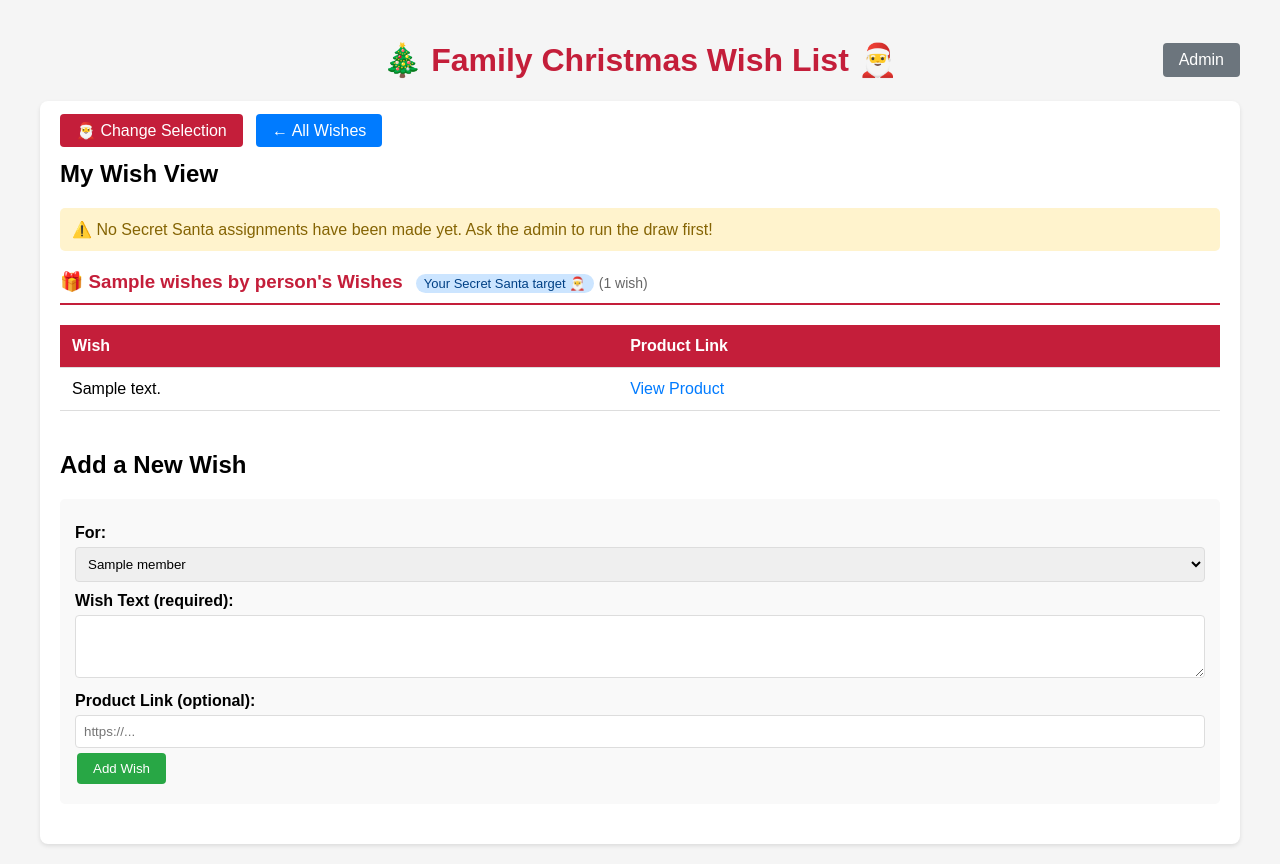
After one commit to Seskahin/SecretSanta, a Flask app: template templates/my_wishes.html in a window 1280 px wide. The commit adds this page. Run offline with Flask 3, Linux system fonts and the light colour scheme; the template is opened without the code that fills it: most values are stand-ins (such as "Sample title", 1, 10 or a date in 2020).

Commit message:
Changes before error encountered
Co-authored-by: Seskahin <83581067+Seskahin@users.noreply.github.com>

```diff
--- a/app.py
+++ b/app.py
@@ -3,16 +3,17 @@ Flask Web Application for Family Christmas Wish List
 
 This application allows family members to:
 - Add wishes to a shared list
-- Reserve wishes (so others know it's being handled)
 - Delete wishes
 - View all wishes in a simple table
-- Admin can manage family members pool
+- Admin can manage family members pool and Secret Santa assignments
+- Secret Santa draw assigns each family member a recipient (circular)
 """
 
 from flask import Flask, render_template, request, redirect, url_for, session, flash
 from functools import wraps
 import sqlite3
 import os
+import random
 
 app = Flask(__name__)
 # NOTE: In production, use a secure random key from environment variable:
@@ -62,8 +63,16 @@ def init_db():
             id INTEGER PRIMARY KEY AUTOINCREMENT,
             person_name TEXT NOT NULL,
             wish_text TEXT NOT NULL,
-            product_link TEXT,
-            reserved INTEGER DEFAULT 0
+            product_link TEXT
+        )
+    ''')
+
+    # Create secret_santa table
+    conn.execute('''
+        CREATE TABLE IF NOT EXISTS secret_santa (
+            id INTEGER PRIMARY KEY AUTOINCREMENT,
+            giver_name TEXT NOT NULL UNIQUE,
+            receiver_name TEXT NOT NULL
         )
     ''')
     conn.commit()
@@ -100,7 +109,7 @@ def index():
     for member in family_members:
         person_name = member['name']
         wishes = conn.execute(
-            'SELECT * FROM wishes WHERE person_name = ? ORDER BY reserved ASC, id DESC',
+            'SELECT * FROM wishes WHERE person_name = ? ORDER BY id DESC',
             (person_name,)
         ).fetchall()
         wishes_by_person[person_name] = wishes
@@ -141,27 +150,6 @@ def add_wish():
 
         conn.close()
 
-    return redirect(url_for('index'))
-
-
-@app.route('/reserve/<int:wish_id>', methods=['POST'])
-def reserve_wish(wish_id):
-    """
-    Toggle the reserved status of a wish.
-    If reserved (1), changes to unreserved (0), and vice versa.
-    """
-    conn = get_db_connection()
-
-    # Get current reserved status
-    wish = conn.execute('SELECT reserved FROM wishes WHERE id = ?', (wish_id,)).fetchone()
-
-    if wish:
-        # Toggle reserved status (0 -> 1 or 1 -> 0)
-        new_status = 0 if wish['reserved'] == 1 else 1
-        conn.execute('UPDATE wishes SET reserved = ? WHERE id = ?', (new_status, wish_id))
-        conn.commit()
-
-    conn.close()
     return redirect(url_for('index'))
 
 
@@ -209,15 +197,22 @@ def admin_logout():
 @login_required
 def admin_panel():
     """
-    Admin panel to manage family members pool.
+    Admin panel to manage family members pool, view all wishes, and manage Secret Santa.
     """
     conn = get_db_connection()
     family_members = conn.execute(
         'SELECT * FROM family_members ORDER BY name ASC'
     ).fetchall()
+    all_wishes = conn.execute(
+        'SELECT * FROM wishes ORDER BY person_name ASC, id DESC'
+    ).fetchall()
+    santa_assignments = conn.execute(
+        'SELECT giver_name, receiver_name FROM secret_santa ORDER BY giver_name ASC'
+    ).fetchall()
     conn.close()
 
-    return render_template('admin_panel.html', family_members=family_members)
+    return render_template('admin_panel.html', family_members=family_members,
+                           all_wishes=all_wishes, santa_assignments=santa_assignments)
 
 
 @app.route('/admin/add_member', methods=['POST'])
@@ -317,6 +312,109 @@ def edit_family_member(member_id):
     return redirect(url_for('admin_panel'))
 
 
+@app.route('/admin/generate_secret_santa', methods=['POST'])
+@login_required
+def generate_secret_santa():
+    """
+    Generate Secret Santa assignments for all family members.
+    Creates a circular assignment: members are randomly shuffled and each
+    person is assigned the next person in the shuffled list.
+    """
+    conn = get_db_connection()
+    members = conn.execute(
+        'SELECT name FROM family_members ORDER BY name ASC'
+    ).fetchall()
+    names = [m['name'] for m in members]
+
+    if len(names) < 2:
+        flash('Need at least 2 family members to generate Secret Santa assignments.', 'error')
+        conn.close()
+        return redirect(url_for('admin_panel'))
+
+    random.shuffle(names)
+
+    # Clear existing assignments
+    conn.execute('DELETE FROM secret_santa')
+
+    # Create circular assignments: names[i] -> names[(i+1) % n]
+    for i, name in enumerate(names):
+        receiver = names[(i + 1) % len(names)]
+        conn.execute(
+            'INSERT INTO secret_santa (giver_name, receiver_name) VALUES (?, ?)',
+            (name, receiver)
+        )
+
+    conn.commit()
+    conn.close()
+
+    flash('Secret Santa assignments generated successfully!', 'success')
+    return redirect(url_for('admin_panel'))
+
+
+@app.route('/select_member', methods=['GET', 'POST'])
+def select_member():
+    """
+    Page where users identify themselves by selecting their family member name(s).
+    Stores selection in session and redirects to the filtered wish view.
+    """
+    conn = get_db_connection()
+    family_members = conn.execute(
+        'SELECT name FROM family_members ORDER BY name ASC'
+    ).fetchall()
+    conn.close()
+
+    if request.method == 'POST':
+        selected = request.form.getlist('members')
+        if selected:
+            session['selected_members'] = selected
+            return redirect(url_for('my_wishes'))
+        return render_template('select_member.html', family_members=family_members,
+                               error='Please select at least one family member.')
+
+    return render_template('select_member.html', family_members=family_members)
+
+
+@app.route('/my_wishes')
+def my_wishes():
+    """
+    Filtered wish view for selected family members.
+    Shows the wishes of the selected members and their Secret Santa targets.
+    """
+    selected_members = session.get('selected_members', [])
+
+    if not selected_members:
+        return redirect(url_for('select_member'))
+
+    conn = get_db_connection()
+
+    # Get Secret Santa assignments for the selected members
+    assignments = {}
+    for member in selected_members:
+        row = conn.execute(
+            'SELECT receiver_name FROM secret_santa WHERE giver_name = ?',
+            (member,)
+        ).fetchone()
+        if row:
+            assignments[member] = row['receiver_name']
+
+    # Collect all visible people (self + their targets)
+    visible_people = set(selected_members) | set(assignments.values())
+
+    # Get wishes for all visible people
+    wishes_by_person = {}
+    for person in sorted(visible_people):
+        wishes = conn.execute(
+            'SELECT * FROM wishes WHERE person_name = ? ORDER BY id DESC',
+            (person,)
+        ).fetchall()
+        wishes_by_person[person] = wishes
+
+    conn.close()
+
+    return render_template('my_wishes.html', wishes_by_person=wishes_by_person,
+                           selected_members=selected_members, assignments=assignments)
+
+
 if __name__ == '__main__':
     # Initialize database on startup
     init_db()
--- a/templates/base.html
+++ b/templates/base.html
@@ -136,7 +136,10 @@
     </style>
 </head>
 <body>
-    <h1>🎄 Family Christmas Wish List 🎅</h1>
+    <div style="position: relative; text-align: center; margin-bottom: 10px;">
+        <h1>🎄 Family Christmas Wish List 🎅</h1>
+        <a href="{{ url_for('admin_panel') }}" style="position: absolute; top: 50%; right: 0; transform: translateY(-50%); padding: 8px 16px; background-color: #6c757d; color: white; border-radius: 4px; text-decoration: none;">Admin</a>
+    </div>
     <div class="container">
         {% block content %}{% endblock %}
     </div>
--- /dev/null
+++ b/templates/my_wishes.html
@@ -0,0 +1,97 @@
+{% extends "base.html" %}
+
+{% block title %}My Wishes - Family Christmas Wish List{% endblock %}
+
+{% block content %}
+    <div style="margin-bottom: 20px;">
+        <a href="{{ url_for('select_member') }}" style="padding: 8px 16px; background-color: #c41e3a; color: white; border-radius: 4px; text-decoration: none;">🎅 Change Selection</a>
+        &nbsp;
+        <a href="{{ url_for('index') }}" style="padding: 8px 16px; background-color: #007bff; color: white; border-radius: 4px; text-decoration: none;">← All Wishes</a>
+    </div>
+
+    <h2>My Wish View</h2>
+
+    {% if not assignments %}
+    <div style="background-color: #fff3cd; color: #856404; padding: 12px; border-radius: 5px; margin-bottom: 20px;">
+        ⚠️ No Secret Santa assignments have been made yet. Ask the admin to run the draw first!
+    </div>
+    {% endif %}
+
+    {% if wishes_by_person %}
+        {% for person_name, wishes in wishes_by_person.items() %}
+        <div style="margin-bottom: 40px;">
+            <h3 style="color: #c41e3a; border-bottom: 2px solid #c41e3a; padding-bottom: 10px;">
+                🎁 {{ person_name }}'s Wishes
+                {% if person_name in selected_members %}
+                    <span style="font-size: 13px; font-weight: normal; background-color: #d4edda; color: #155724; padding: 2px 8px; border-radius: 10px; margin-left: 8px;">You</span>
+                {% else %}
+                    <span style="font-size: 13px; font-weight: normal; background-color: #cce5ff; color: #004085; padding: 2px 8px; border-radius: 10px; margin-left: 8px;">Your Secret Santa target 🎅</span>
+                {% endif %}
+                <span style="font-size: 14px; font-weight: normal; color: #666;">({{ wishes|length }} wish{% if wishes|length != 1 %}es{% endif %})</span>
+            </h3>
+
+            {% if wishes %}
+            <table>
+                <thead>
+                    <tr>
+                        <th>Wish</th>
+                        <th>Product Link</th>
+                        {% if person_name in selected_members %}
+                        <th>Actions</th>
+                        {% endif %}
+                    </tr>
+                </thead>
+                <tbody>
+                    {% for wish in wishes %}
+                    <tr>
+                        <td style="white-space: pre-wrap;">{{ wish.wish_text }}</td>
+                        <td>
+                            {% if wish.product_link %}
+                                <a href="{{ wish.product_link }}" target="_blank">View Product</a>
+                            {% else %}
+                                -
+                            {% endif %}
+                        </td>
+                        {% if person_name in selected_members %}
+                        <td>
+                            <form method="POST" action="{{ url_for('delete_wish', wish_id=wish.id) }}" style="display: inline;">
+                                <button type="submit" class="btn-delete" onclick="return confirm('Are you sure you want to delete this wish?');">Delete</button>
+                            </form>
+                        </td>
+                        {% endif %}
+                    </tr>
+                    {% endfor %}
+                </tbody>
+            </table>
+            {% else %}
+            <p style="color: #666; font-style: italic; margin: 20px 0;">No wishes added yet for {{ person_name }}.</p>
+            {% endif %}
+        </div>
+        {% endfor %}
+    {% else %}
+    <p style="text-align: center; color: #666; margin: 40px 0;">
+        No wishes found. 👨‍👩‍👧‍👦
+    </p>
+    {% endif %}
+
+    <!-- Form to add a new wish for yourself -->
+    {% if selected_members %}
+    <h2 style="margin-top: 40px;">Add a New Wish</h2>
+    <form method="POST" action="{{ url_for('add_wish') }}">
+        <label for="person_name">For:</label>
+        <select id="person_name" name="person_name" required style="width: 100%; padding: 8px; margin-top: 5px; border: 1px solid #ddd; border-radius: 4px;">
+            {% for member in selected_members %}
+                <option value="{{ member }}">{{ member }}</option>
+            {% endfor %}
+        </select>
+
+        <label for="wish_text">Wish Text (required):</label>
+        <textarea id="wish_text" name="wish_text" rows="3" required></textarea>
+
+        <label for="product_link">Product Link (optional):</label>
+        <input type="text" id="product_link" name="product_link" placeholder="https://...">
+
+        <button type="submit" class="btn-primary">Add Wish</button>
+    </form>
+    {% endif %}
+{% endblock %}
```
Also changed, not shown: templates/admin_panel.html (+60 -2 lines), templates/index.html (+3 -20 lines), templates/select_member.html (added, +32 -0 lines).
